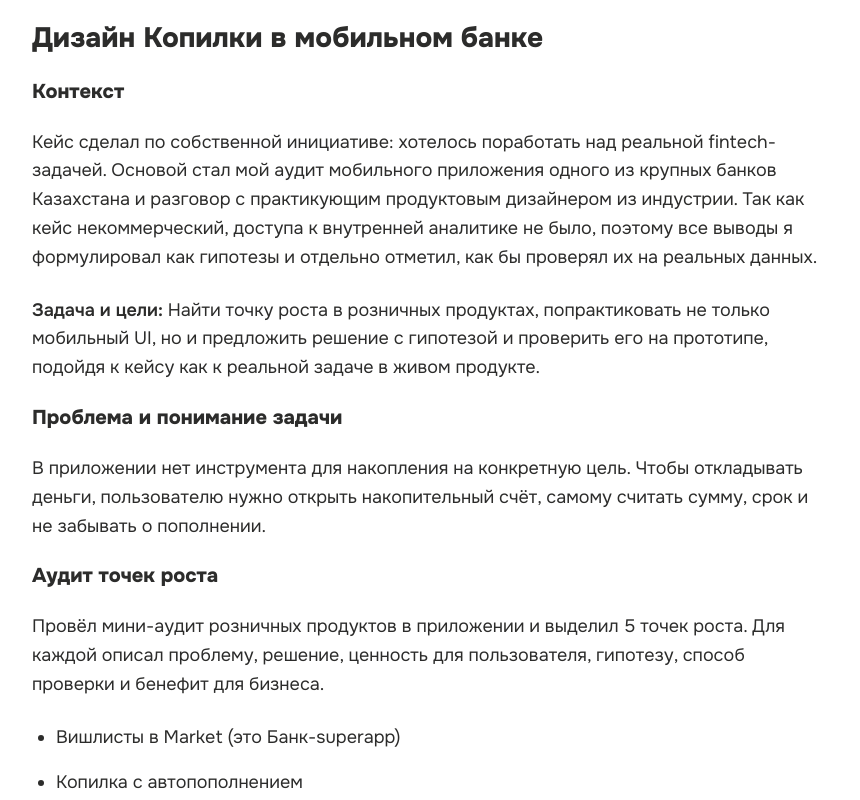
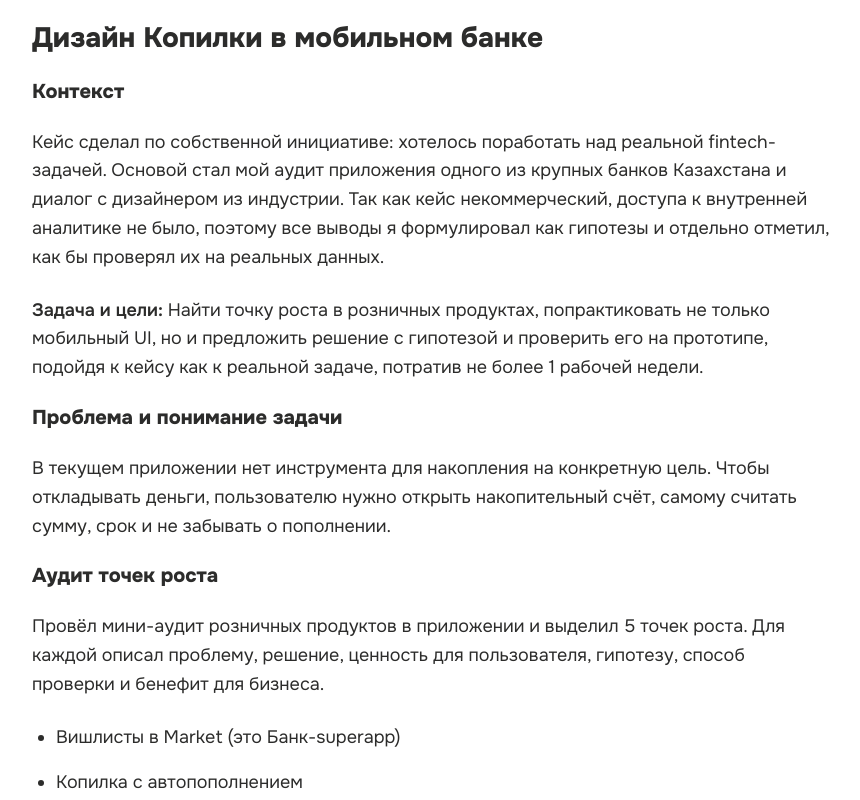
Before and after one commit to d1mavasilev/my-portfolio-next, a Next.js app: page /cases/bankingmoneypot in a window 1280 px wide. Shown: the part 1280-2080 px from the top of the page, without its empty margins (208-1068 px from the left). Built offline with nearby package versions, Linux system fonts and the light colour scheme.

Commit message:
описание

```diff
--- a/app/cases/bankingmoneypot/page.tsx
+++ b/app/cases/bankingmoneypot/page.tsx
@@ -28,15 +28,15 @@ export default function BankingMoneyPotPage() {
           <h2>Дизайн Копилки в мобильном банке</h2>
           <h3>Контекст</h3>
           <p>
-            Кейс сделал по собственной инициативе: хотелось поработать над реальной fintech-задачей. Основой стал мой аудит мобильного приложения одного из крупных банков Казахстана и разговор с практикующим продуктовым дизайнером из индустрии. Так как кейс некоммерческий, доступа к внутренней аналитике не было, поэтому все выводы я формулировал как гипотезы и отдельно отметил, как бы проверял их на реальных данных.
+            Кейс сделал по собственной инициативе: хотелось поработать над реальной fintech-задачей. Основой стал мой аудит приложения одного из крупных банков Казахстана и диалог с дизайнером из индустрии. Так как кейс некоммерческий, доступа к внутренней аналитике не было, поэтому все выводы я формулировал как гипотезы и отдельно отметил, как бы проверял их на реальных данных.
           </p>
           <p>
-            <strong>Задача и цели:</strong> Найти точку роста в розничных продуктах, попрактиковать не только мобильный UI, но и предложить решение с гипотезой и проверить его на прототипе, подойдя к кейсу как к реальной задаче в живом продукте.
+            <strong>Задача и цели:</strong> Найти точку роста в розничных продуктах, попрактиковать не только мобильный UI, но и предложить решение с гипотезой и проверить его на прототипе, подойдя к кейсу как к реальной задаче, потратив не более 1 рабочей недели.
           </p>
 
           <h3>Проблема и понимание задачи</h3>
           <p>
-            В приложении нет инструмента для накопления на конкретную цель. Чтобы откладывать деньги, пользователю нужно открыть накопительный счёт, самому считать сумму, срок и не забывать о пополнении.
+            В текущем приложении нет инструмента для накопления на конкретную цель. Чтобы откладывать деньги, пользователю нужно открыть накопительный счёт, самому считать сумму, срок и не забывать о пополнении.
           </p>
 
           <h3>Аудит точек роста</h3>
@@ -111,7 +111,7 @@ export default function BankingMoneyPotPage() {
             Спроектировал сценарий создания копилки из 4 шагов: цель, сумма и срок, правила пополнения, первое пополнение. После создания пользователь попадает на экран успеха со ссылкой и QR-кодом, затем в саму копилку. Предусмотрел сценарии после создания: предложение повысить ставку, подсказки при 50% и 75–100% цели и групповая копилка.
           </p>
           <p>
-            Точки входа: «Мой Банк», аналитика финансов, добавление продукта, пуши и баннеры.
+            Точки входа: «Мой Банк», аналитика, добавление продукта, пуши и баннеры.
           </p>
           <ProjectImage
             src="/images/projects/Moneypot_shot_userflow.jpg"
@@ -121,10 +121,10 @@ export default function BankingMoneyPotPage() {
 
           <h3>Тестирование</h3>
           <p>
-            На основе собранного ранее User Flow и Lo-Fi макетов, собрал кликабельный прототип. Провел тесты удобства использования основных сценариев на 3 респондентах в формате видеозвонка. Задача: создать копилку на цель от названия до первого пополнения. Смотрел на реакцию, выполнение задачи и впечатления.
+            На основе собранного ранее User Flow и Lo-Fi макетов, собрал кликабельный прототип. Провел тесты основных сценариев на 3 респондентах в формате видеозвонка. Задача: создать копилку на цель от названия до первого пополнения. Смотрел на реакцию, выполнение задачи и впечатления.
           </p>
           <p>
-            По итогам теста внёс небольшие корректировки в макеты. Выборка небольшая, поэтому считаю результат проверкой базовой логики.
+            По итогам внёс небольшие корректировки в макеты. Выборка небольшая, поэтому считаю результат проверкой базовой логики.
           </p>
           <ProjectImage
             src="/images/projects/Moneypot_shot_test.jpg"
@@ -134,7 +134,7 @@ export default function BankingMoneyPotPage() {
 
           <h3>Решение</h3>
           <p>
-            В финальной версии в копилке есть расчёт дохода при выбранной ставке, выбор и индикация способов пополнения в одном экране, подсказки сколько откладывать в месяц для достижения цели. На экране успеха сразу даём возможность поделиться копилкой. Карточка копилки с прогрессом, ставкой, которую можно увеличить по желанию, заморозив снятие на срок от 6 месяцев и приглашение близким пополнить копилку.
+            В финальной версии в копилке есть расчёт дохода, выбор и индикация способов пополнения, подсказки сколько откладывать в месяц для достижения цели. На экране успеха сразу даём возможность поделиться копилкой. Карточка копилки с прогрессом, ставкой, которую можно увеличить, заморозив снятие на срок от 6 месяцев и приглашение близким пополнить копилку.
           </p>
 
           <ProjectImage
```
